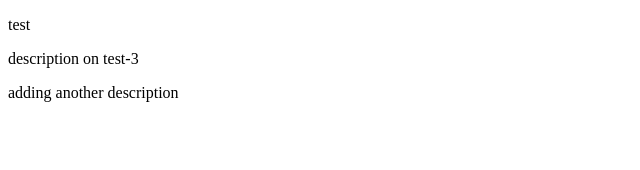
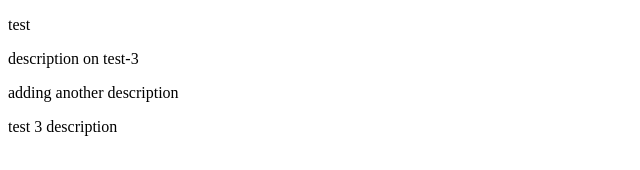
Before and after one commit to jlcomputerservices/test-repo101, a plain HTML site: page index.html in a window 1280 px wide. Shown: the whole page, without its empty margins (0-640 px from the left). Drawn offline with Linux system fonts and the light colour scheme.

Commit message:
test-4 add another description

```diff
--- a/index.html
+++ b/index.html
@@ -19,6 +19,7 @@
         <p>test</p>
         <p>description on test-3</p>
         <p>adding another description</p>
+        <p>test 3 description</p>
         <script src=""></script>
     </body>
 </html>
```
